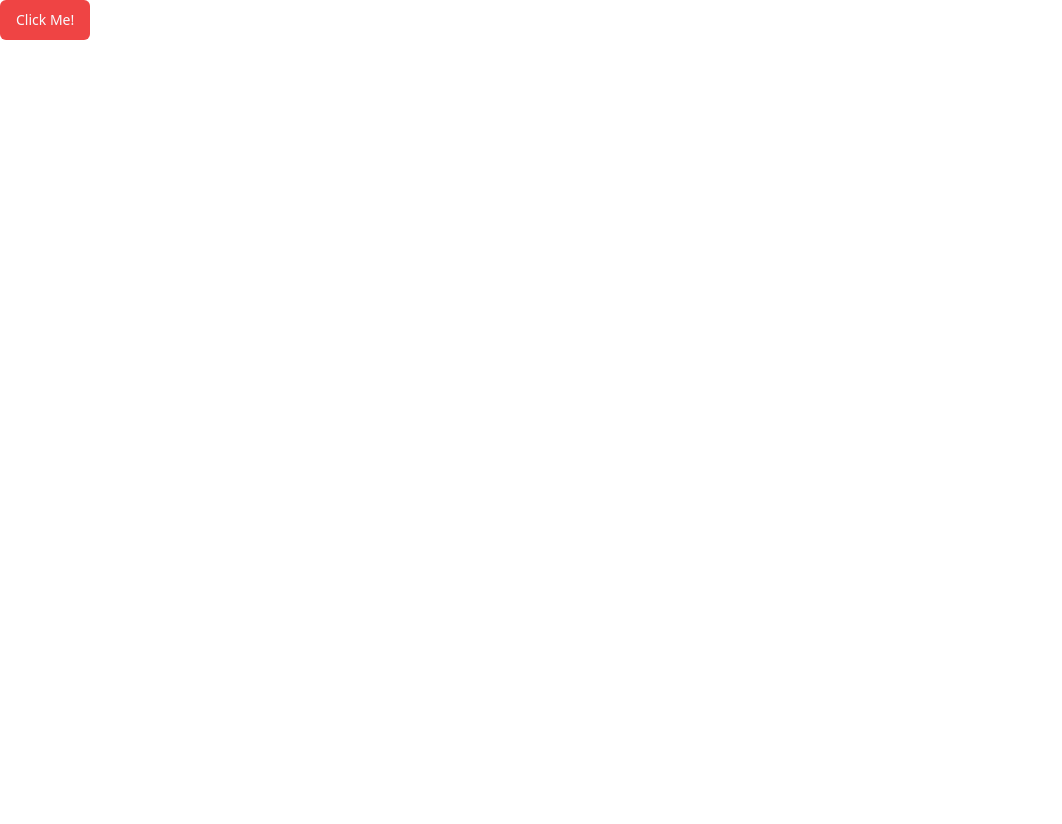
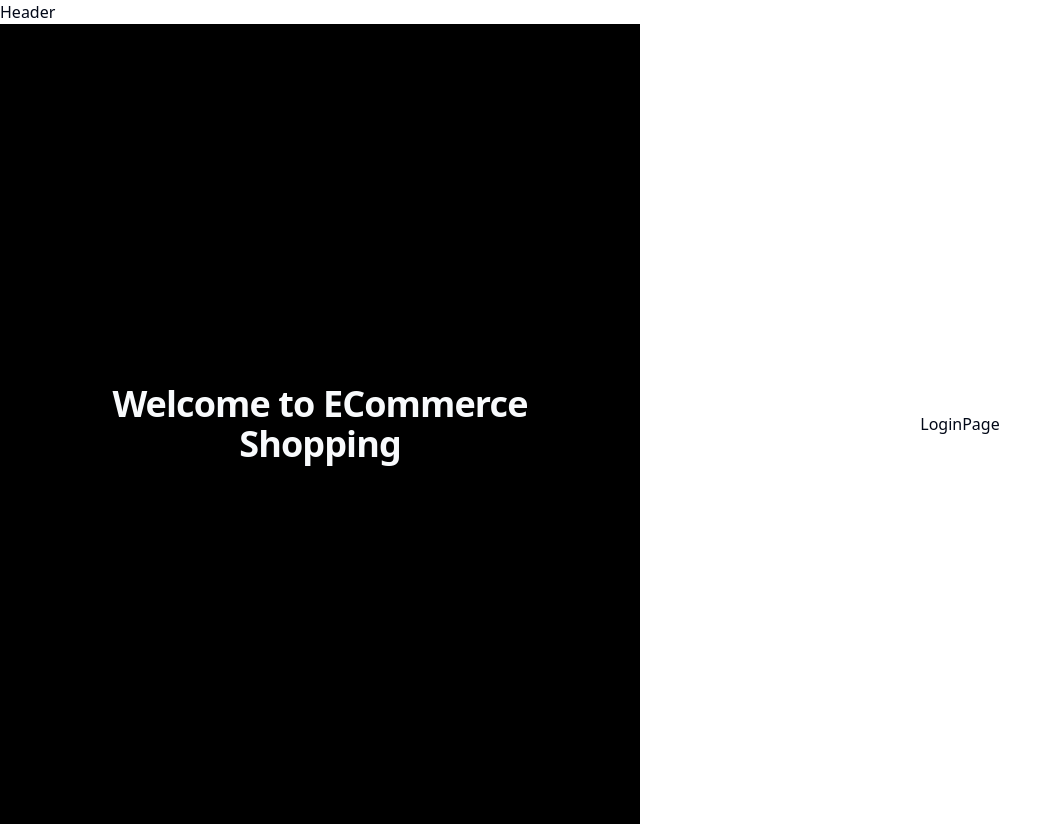
Before and after one commit to smartdriver321/e-commerce1, a React app in the folder client/: page /auth/login in a window 1280 px wide. Shown: the whole page, without its empty margins (0-1062 px from the left). Before the commit the page ends 800 px from the top, so only its background shows below. Built offline with nearby package versions, Linux system fonts and the light colour scheme; the HTML template or start-up script is replaced by a standard one.

Commit message:
Create auth route

```diff
--- a/client/src/App.jsx
+++ b/client/src/App.jsx
@@ -1,5 +1,20 @@
-import { Button } from './components/ui/button'
+import { Route, Routes } from 'react-router-dom'
+
+import AuthLayout from './components/auth/layout'
+import RegisterPage from './pages/auth/register'
+import LoginPage from './pages/auth/login'
 
 export default function App() {
-	return <Button className='bg-red-500'>Click Me!</Button>
+	return (
+		<div className='flex flex-col overflow-x-hidden bg-white'>
+			<h1>Header</h1>
+
+			<Routes>
+				<Route path='/auth' element={<AuthLayout />}>
+					<Route path='register' element={<RegisterPage />} />
+					<Route path='login' element={<LoginPage />} />
+				</Route>
+			</Routes>
+		</div>
+	)
 }
--- /dev/null
+++ b/client/src/components/auth/layout.jsx
@@ -0,0 +1,20 @@
+import { Outlet } from 'react-router-dom'
+
+function AuthLayout() {
+	return (
+		<div className='flex min-h-screen w-full'>
+			<div className='hidden lg:flex items-center justify-center bg-black w-1/2 px-12'>
+				<div className='max-w-md space-y-6 text-center text-primary-foreground'>
+					<h1 className='text-4xl font-extrabold tracking-tight'>
+						Welcome to ECommerce Shopping
+					</h1>
+				</div>
+			</div>
+			<div className='flex flex-1 items-center justify-center bg-background px-4 py-12 sm:px-6 lg:px-8'>
+				<Outlet />
+			</div>
+		</div>
+	)
+}
+
+export default AuthLayout
--- /dev/null
+++ b/client/src/pages/auth/login.jsx
@@ -0,0 +1,3 @@
+export default function LoginPage() {
+	return <div>LoginPage</div>
+}
--- /dev/null
+++ b/client/src/pages/auth/register.jsx
@@ -0,0 +1,3 @@
+export default function RegisterPage() {
+	return <div>RegisterPage</div>
+}
```
